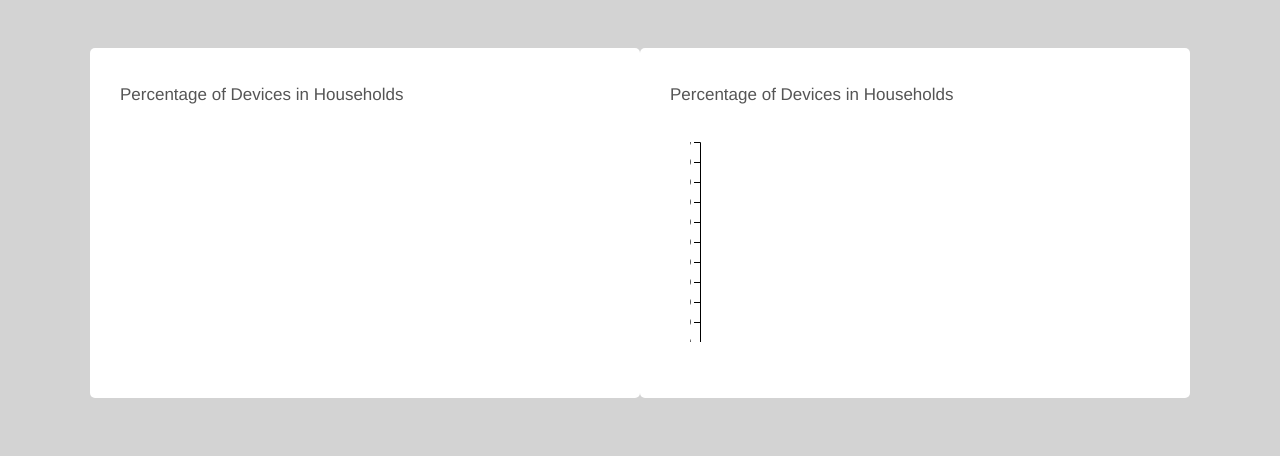
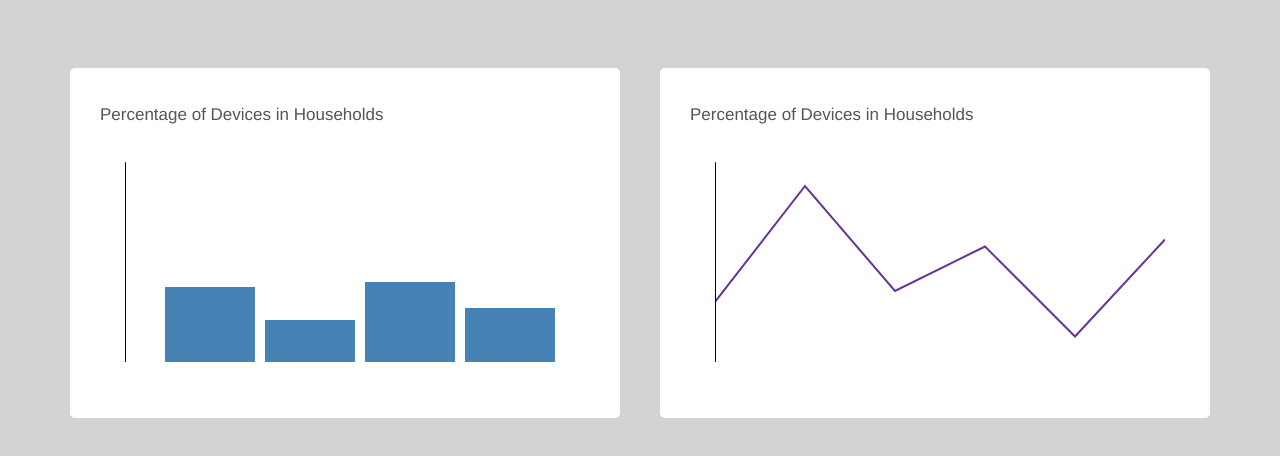
Before and after one commit to ashleighc207/basic-d3-dashboard, a plain HTML site: page index.html in a window 1280 px wide. Drawn offline with nearby package versions, Linux system fonts and the light colour scheme.

Commit message:
Fix line chart issue

```diff
--- a/index.html
+++ b/index.html
@@ -7,17 +7,18 @@
 		<title>D3.js</title>
 	</head>
 	<body>
-		<main class="chart-card">
+		<section class="bar-chart-card">
       <p class="text">
         Percentage of Devices in Households
       </p>
 
-		</main>
-		<main class="line-chart-card">
+		</section>
+
+		<section class="line-chart-card">
       <p class="text">
         Percentage of Devices in Households
       </p>
 
-		</main>
+		</section>
 	</body>
 </html>
--- a/index.js
+++ b/index.js
@@ -1,57 +1,57 @@
-// let data = [75, 42, 80, 54];
+let data = [75, 42, 80, 54];
 
-// let width = 450, height = 200;
+let width = 450, height = 200;
 
-// createBarChart = (data, width, height) => {
-//     let svg = d3.select("main")
-//         .append("svg")
-//         .attr("width", width)
-//         .attr("height", height)
-//         .attr("class", "bar-chart");
+createBarChart = (data, width, height) => {
+    let svg = d3.select(".bar-chart-card")
+        .append("svg")
+        .attr("width", width)
+        .attr("height", height)
+        .attr("class", "bar-chart");
 
-//     let yScale = d3.scaleLinear()
-//         .domain([d3.min(data), d3.max(data)])
-//         .range([height, 0]);
+    let yScale = d3.scaleLinear()
+        .domain([d3.min(data), d3.max(data)])
+        .range([height, 0]);
 
-//     let xScale = d3.scaleOrdinal()
-//         .domain(["","mobile", "tablet", "laptop", "desktop",""])
-//         .range([0, 85, 185, 285, 385, 450]);
+    let xScale = d3.scaleOrdinal()
+        .domain(["","mobile", "tablet", "laptop", "desktop",""])
+        .range([0, 85, 185, 285, 385, 450]);
 
-//     let y_axis = d3.axisLeft()
-//         .ticks(10)
-//         .scale(yScale);
+    let y_axis = d3.axisLeft()
+        .ticks(10)
+        .scale(yScale);
 
-//     let x_axis = d3.axisBottom()
-//         .scale(xScale);
+    let x_axis = d3.axisBottom()
+        .scale(xScale);
 
-//     svg.append("g")
-//         .call(y_axis);
+    svg.append("g")
+        .call(y_axis);
 
-//     svg.append("g")
-//         .call(x_axis)
-//         .attr("transform", "translate(0, 200)");
+    svg.append("g")
+        .call(x_axis)
+        .attr("transform", "translate(0, 200)");
 
 
-//     let barWidth = (400 / data.length);
-//     let barChart = svg.selectAll("rect")
-//         .data(data)
-//         .enter()
-//         .append("rect")
-//         .attr("y", function(d) {
-//             return 200 - d;
-//         })
-//         .attr("height", function(d) {
-//             return d;
-//         })
-//         .attr("width", barWidth - 10)
-//         .attr("transform", function (d, i) {
-//              let translate = [barWidth * i + 40, 0];
-//              return "translate("+ translate +")";
-//         })
-//     .attr("class", "bar");
-// }
+    let barWidth = (400 / data.length);
+    let barChart = svg.selectAll("rect")
+        .data(data)
+        .enter()
+        .append("rect")
+        .attr("y", function(d) {
+            return 200 - d;
+        })
+        .attr("height", function(d) {
+            return d;
+        })
+        .attr("width", barWidth - 10)
+        .attr("transform", function (d, i) {
+             let translate = [barWidth * i + 40, 0];
+             return "translate("+ translate +")";
+        })
+    .attr("class", "bar");
+}
 
-// createBarChart(data, width, height)
+createBarChart(data, width, height)
 
 createLineChart = () => {
     let lineData = [
@@ -87,7 +87,7 @@ createLineChart = () => {
 
     // set the scales
     let yScale = d3.scaleLinear()
-        .domain([0, 100])
+        .domain([200, 600])
         .range([height, 0]);
 
     let xScale = d3.scaleOrdinal()
@@ -103,19 +103,22 @@ createLineChart = () => {
         .append("svg")
         .attr("width", width)
         .attr("height", height)
-        .attr("class", "bar-chart")
+        .attr("class", "line-chart")
 
     lineChart.append("path")
         .data([lineData])
         .attr("d", line)
+        .attr("fill", "none")
+        .attr("stroke", "rebeccapurple")
+        .attr("stroke-width", 2)
 
     lineChart.append("g")
-        .attr("transform", "translate(10," + height + ")")
+        .attr("transform", "translate(0," + height + ")")
         .call(d3.axisBottom(xScale))
 
     lineChart.append("g")
-        .attr("transform", "translate(10,0)")
-        .call(d3.axisLeft(yScale))
+        .attr("transform", "translate(0,0)")
+        .call(d3.axisLeft(yScale).ticks(5))
 }
 
 createLineChart()
--- a/styles.css
+++ b/styles.css
@@ -4,22 +4,27 @@ body {
   justify-content: center;
   padding-top: 40px;
 }
-.bar-chart {
+
+.bar-chart, .line-chart {
 	padding: 20px;
   margin: 0 auto;
+  padding-left: 30px;
 }
+
 .bar {
 	fill: steelblue;
 }
 
-.chart-card, .line-chart-card {
+.bar-chart-card, .line-chart-card {
   background-color: #ffffff;
   display: flex;
   flex-direction: column;
   height: 350px;
   width: 550px;
   border-radius: 5px;
+  margin: 20px;
 }
+
 .text {
   font-family: helvetica;
   color: #555555;
```
